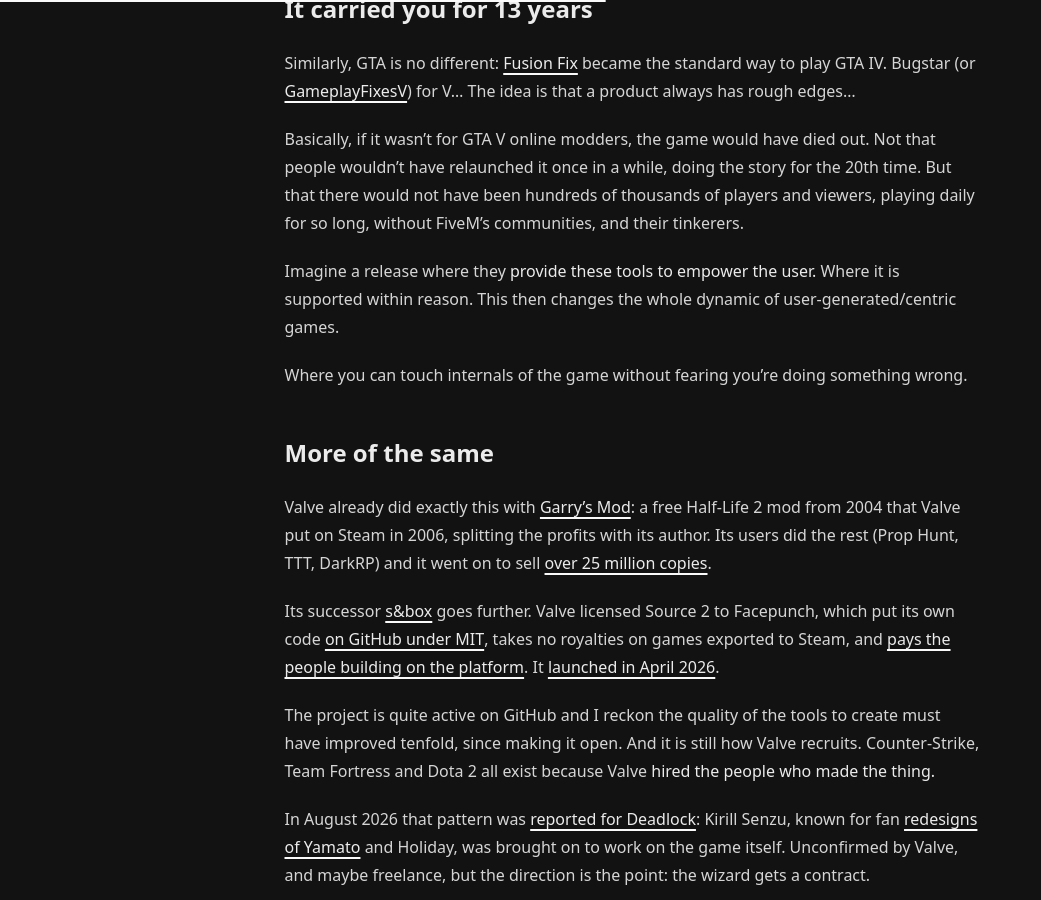
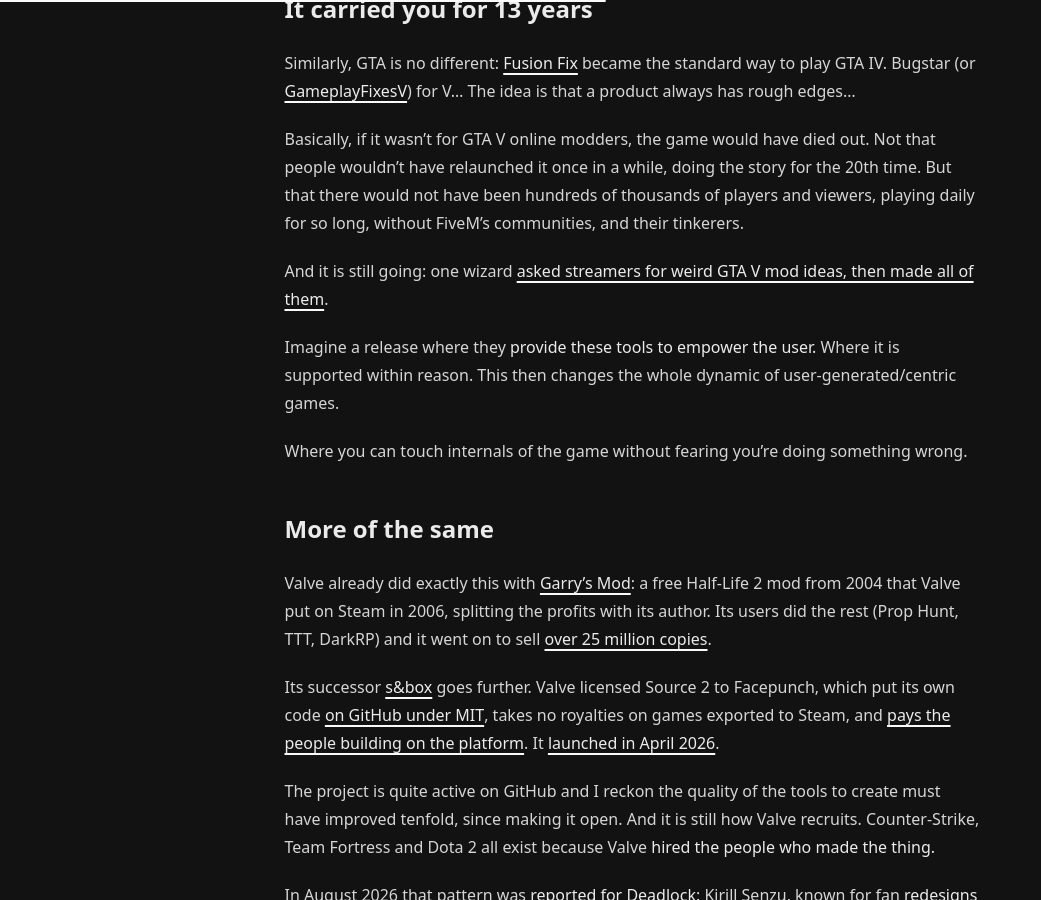
Before and after one commit to h8d13/dontreadthedocs, a Jekyll site: the page built from _notes/modding-wizards.md, in a window 1280 px wide and 900 px high, scrolled down 2630 px. Shown: the whole window, without its empty margins (0-1041 px from the left). Built offline with Jekyll 4.4.1, drawn with Linux system fonts in a browser that asks for light colours.

Commit message:
misc
Signed-off-by: h8d13 <hadean-eon-dev@proton.me>

```diff
--- a/_notes/modding-wizards.md
+++ b/_notes/modding-wizards.md
@@ -84,6 +84,9 @@ Basically, if it wasn't for GTA V online modders, the game would have died out.
 Not that people wouldn't have relaunched it once in a while, doing the story for the 20th
 time. But that there would not have been hundreds of thousands of players and viewers,
 playing daily for so long, without FiveM's communities, and their tinkerers.
+
+And it is still going: one wizard
+[asked streamers for weird GTA V mod ideas, then made all of them][blurbs-yt].
 
 Imagine a release where they **provide these tools to empower the user.** Where it is
 supported within reason. This then changes the whole dynamic of user-generated/centric games.
```
Also changed, not shown: other parts of _notes/modding-wizards.md (+1 -0 lines).
